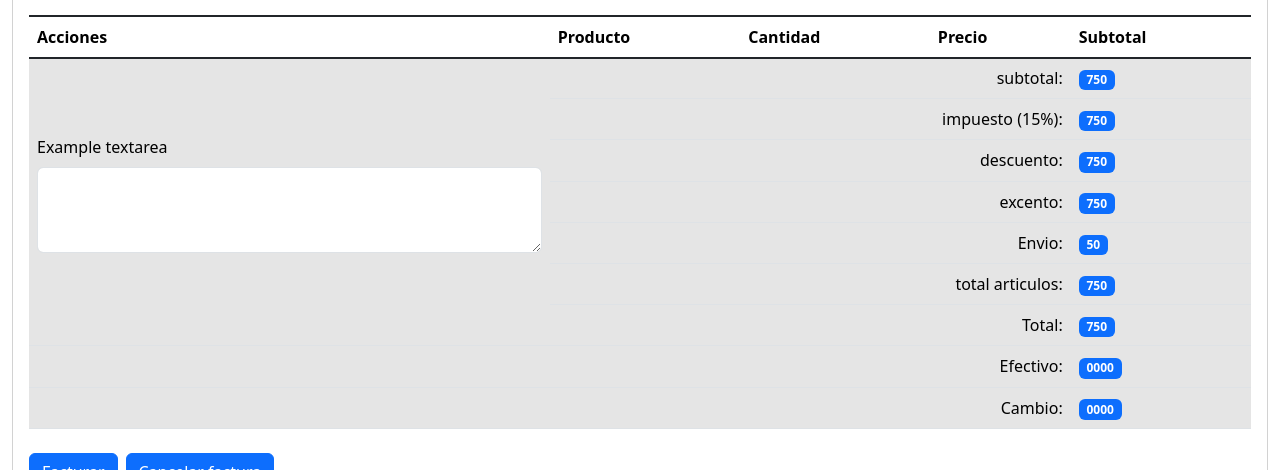
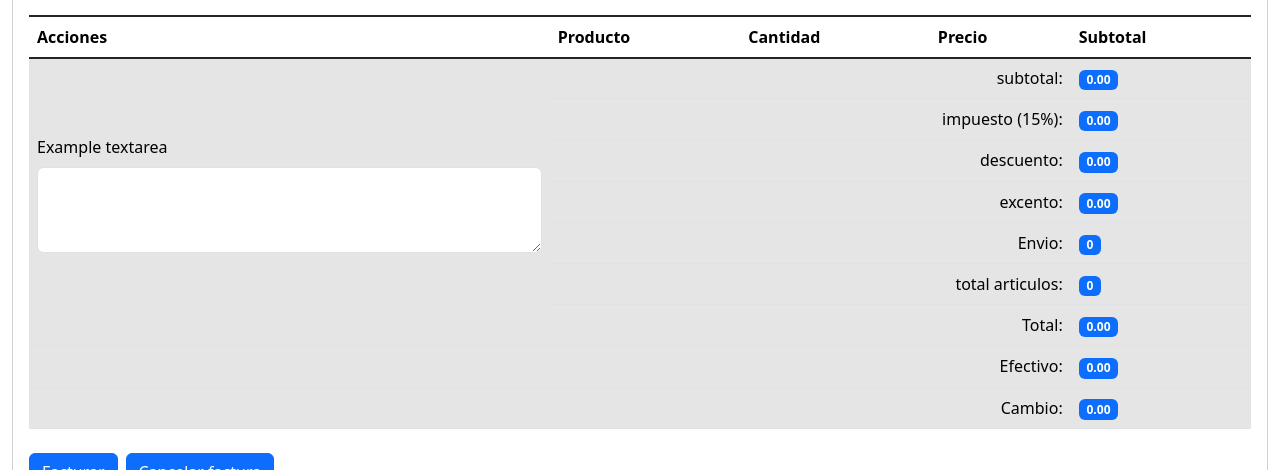
Before and after one commit to ByronGTh/invoice-app, a React (Vite) app: page / in a window 1280 px wide. Shown: the part 427-897 px from the top of the page. Built offline with nearby package versions, Linux system fonts and the light colour scheme.

Commit message:
src/componenetes/mdl-factura/ListaDeFactura.jsx: Funicone manejadorParaEliminar recibida y pasada al componente ArticuloEnLista

```diff
--- a/src/componentes/mdl-factura/ListaDeFactura.jsx
+++ b/src/componentes/mdl-factura/ListaDeFactura.jsx
@@ -1,6 +1,6 @@
 import { ArticuloEnLista } from "./ArticuloEnLista";
 
-export const ListaDeFactura = ({items}) => {
+export const ListaDeFactura = ({items, manejadorParaEliminar}) => {
     return (<>
         <table className="table table-striped table-hover caption-top">
             <caption className="fw-bold fs-5">Factura</caption>
@@ -14,7 +14,7 @@ export const ListaDeFactura = ({items}) => {
                 </tr>
             </thead>
             <tbody>
-                <ArticuloEnLista items={items}/>
+                <ArticuloEnLista items={items} quitarDeLista={manejadorParaEliminar}/>
             </tbody>
             <tfoot className="table-active table-group-divider">
                 <tr>
@@ -27,39 +27,39 @@ export const ListaDeFactura = ({items}) => {
                 </tr>
                 <tr>
                     <td colSpan={3} className="text-end">subtotal:</td>
-                    <td><span className="badge bg-primary">750</span></td>
+                    <td><span className="badge bg-primary">0.00</span></td>
                 </tr>
                 <tr>
                     <td colSpan={3} className="text-end">impuesto (15%):</td>
-                    <td><span className="badge bg-primary">750</span></td>
+                    <td><span className="badge bg-primary">0.00</span></td>
                 </tr>
                 <tr>
                     <td colSpan={3} className="text-end">descuento:</td>
-                    <td><span className="badge bg-primary">750</span></td>
+                    <td><span className="badge bg-primary">0.00</span></td>
                 </tr>
                 <tr>
                     <td colSpan={3} className="text-end">excento:</td>
-                    <td><span className="badge bg-primary">750</span></td>
+                    <td><span className="badge bg-primary">0.00</span></td>
                 </tr>
                 <tr>
                     <td colSpan={3} className="text-end">Envio:</td>
-                    <td><span className="badge bg-primary">50</span></td>
+                    <td><span className="badge bg-primary">0</span></td>
                 </tr>
                 <tr>
                     <td colSpan={3} className="text-end">total articulos:</td>
-                    <td><span className="badge bg-primary">750</span></td>
+                    <td><span className="badge bg-primary">0</span></td>
                 </tr>
                 <tr>
                     <td colSpan={3} className="text-end">Total:</td>
-                    <td><span className="badge bg-primary">750</span></td>
+                    <td><span className="badge bg-primary">0.00</span></td>
                 </tr>
                 <tr>
                     <td colSpan={4} className="text-end">Efectivo:</td>
-                    <td><span className="badge bg-primary">0000</span></td>
+                    <td><span className="badge bg-primary">0.00</span></td>
                 </tr>
                 <tr>
                     <td colSpan={4} className="text-end">Cambio:</td>
-                    <td><span className="badge bg-primary">0000</span></td>
+                    <td><span className="badge bg-primary">0.00</span></td>
                 </tr>
 
                 {/* <tr>
```
